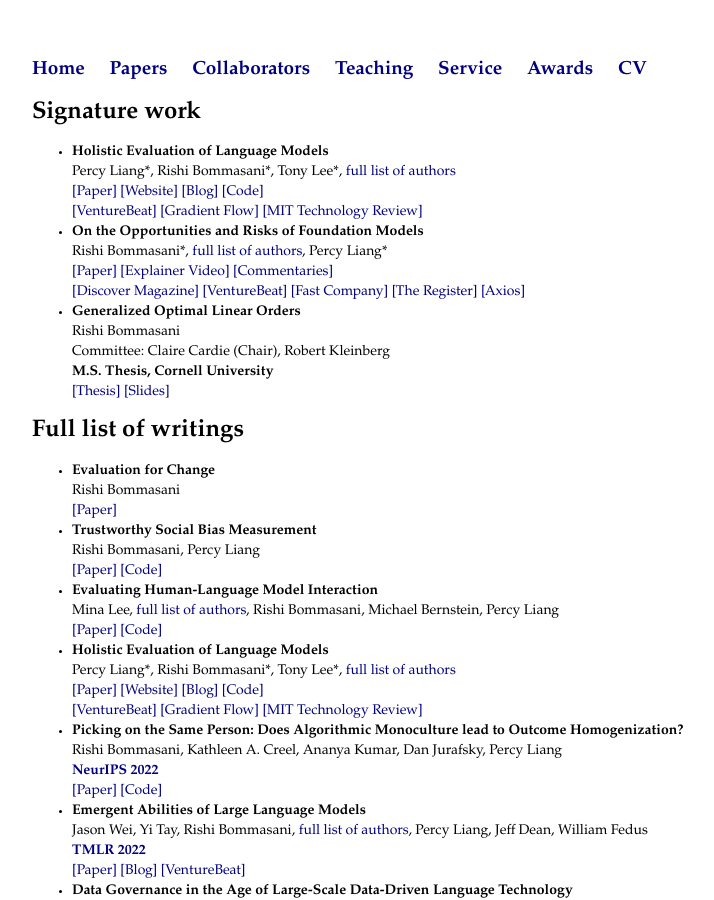
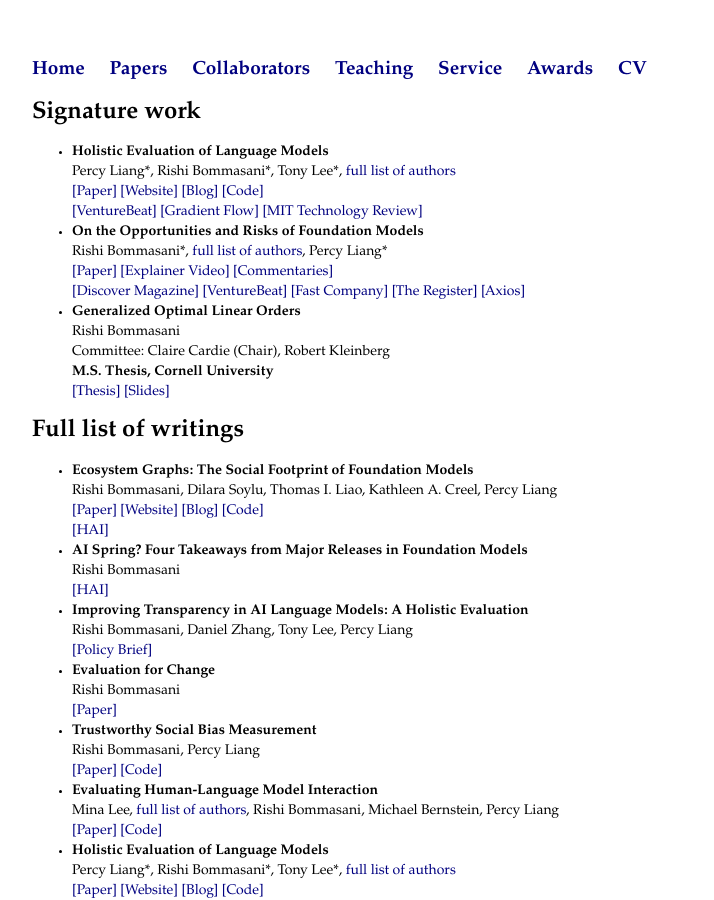
Before and after one commit to rishibommasani/rishibommasani.github.io, a Jekyll site: the page built from papers/index.html, in a window 1280 px wide and 900 px high. Shown: the whole window, without its empty margins (160-874 px from the left). Built offline with Jekyll 4.4.1, drawn with Linux system fonts in a browser that asks for light colours.

Commit message:
Update index.html

```diff
--- a/papers/index.html
+++ b/papers/index.html
@@ -25,6 +25,22 @@ title: Papers
 
 	<h1>Full list of writings</h1>
 	<ul>
+	<li><b> Ecosystem Graphs: The Social Footprint of Foundation Models </b>
+		<br> Rishi Bommasani, Dilara Soylu, Thomas I. Liao, Kathleen A. Creel, Percy Liang
+		<br> <a href="https://arxiv.org/abs/2303.15772">[Paper]</a> <a href="https://crfm.stanford.edu/ecosystem-graphs/">[Website]</a> <a href="https://crfm.stanford.edu/2023/03/29/ecosystem-graphs.html">[Blog]</a> <a href="https://github.com/stanford-crfm/ecosystem-graphs">[Code]</a>
+		<br> <a href="https://hai.stanford.edu/news/ecosystem-graphs-social-footprint-foundation-models">[HAI]</a>
+	</li>
+
+	<li><b> AI Spring? Four Takeaways from Major Releases in Foundation Models </b>
+		<br> Rishi Bommasani
+		<br> <a href="https://hai.stanford.edu/news/ai-spring-four-takeaways-major-releases-foundation-models">[HAI]</a>
+	</li>
+
+	<li><b> Improving Transparency in AI Language Models: A Holistic Evaluation </b>
+		<br> Rishi Bommasani, Daniel Zhang, Tony Lee, Percy Liang
+		<br> <a href="https://hai.stanford.edu/sites/default/files/2023-02/HAI%20Policy%20%26%20Society%20Issue%20Brief%20-%20Improving%20Transparency%20in%20AI%20Language%20Models.pdf">[Policy Brief]</a>
+	</li>
+
 	<li><b> Evaluation for Change </b>
 		<br> Rishi Bommasani
 		<br> <a href="https://arxiv.org/abs/2212.11670">[Paper]</a>
```
